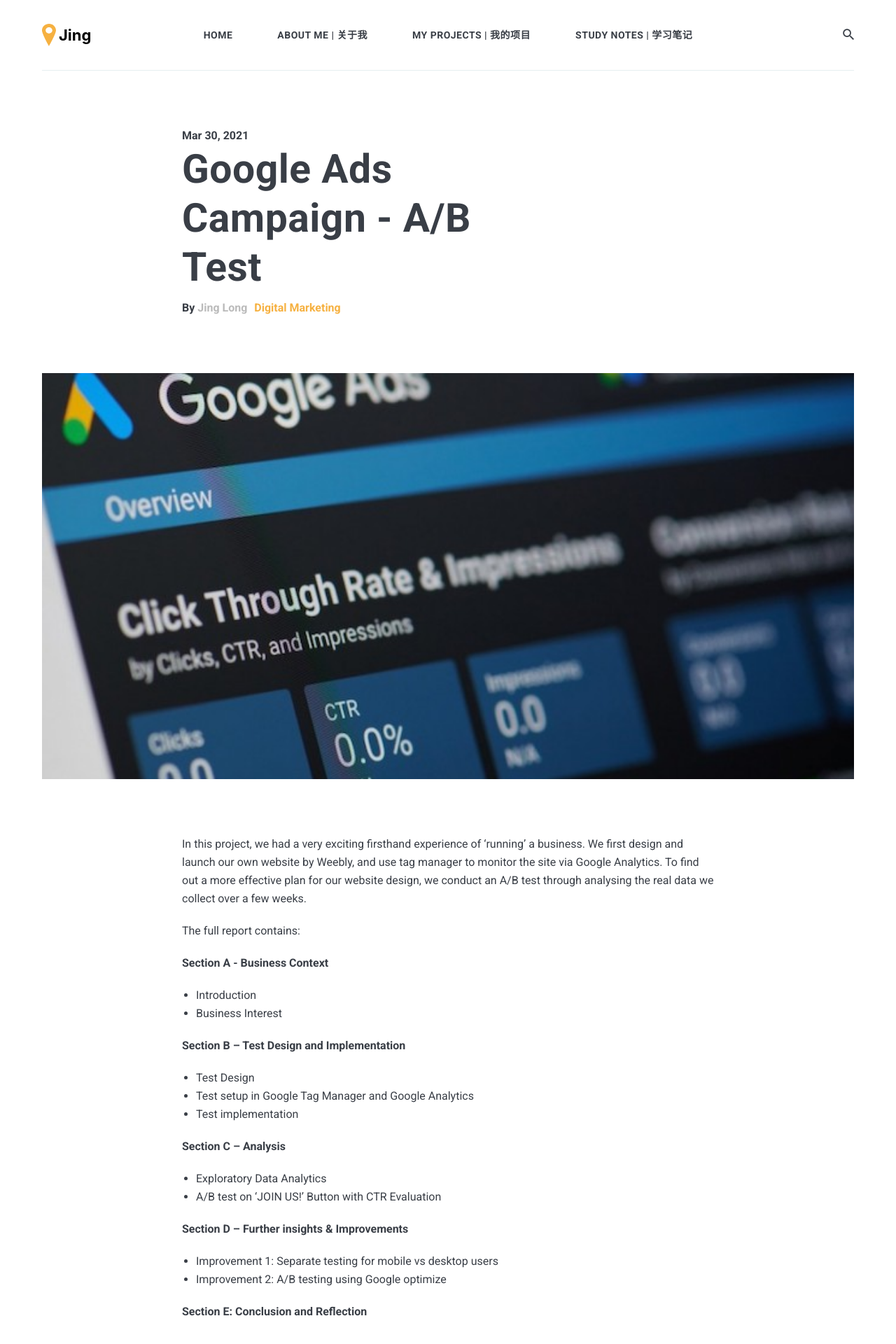
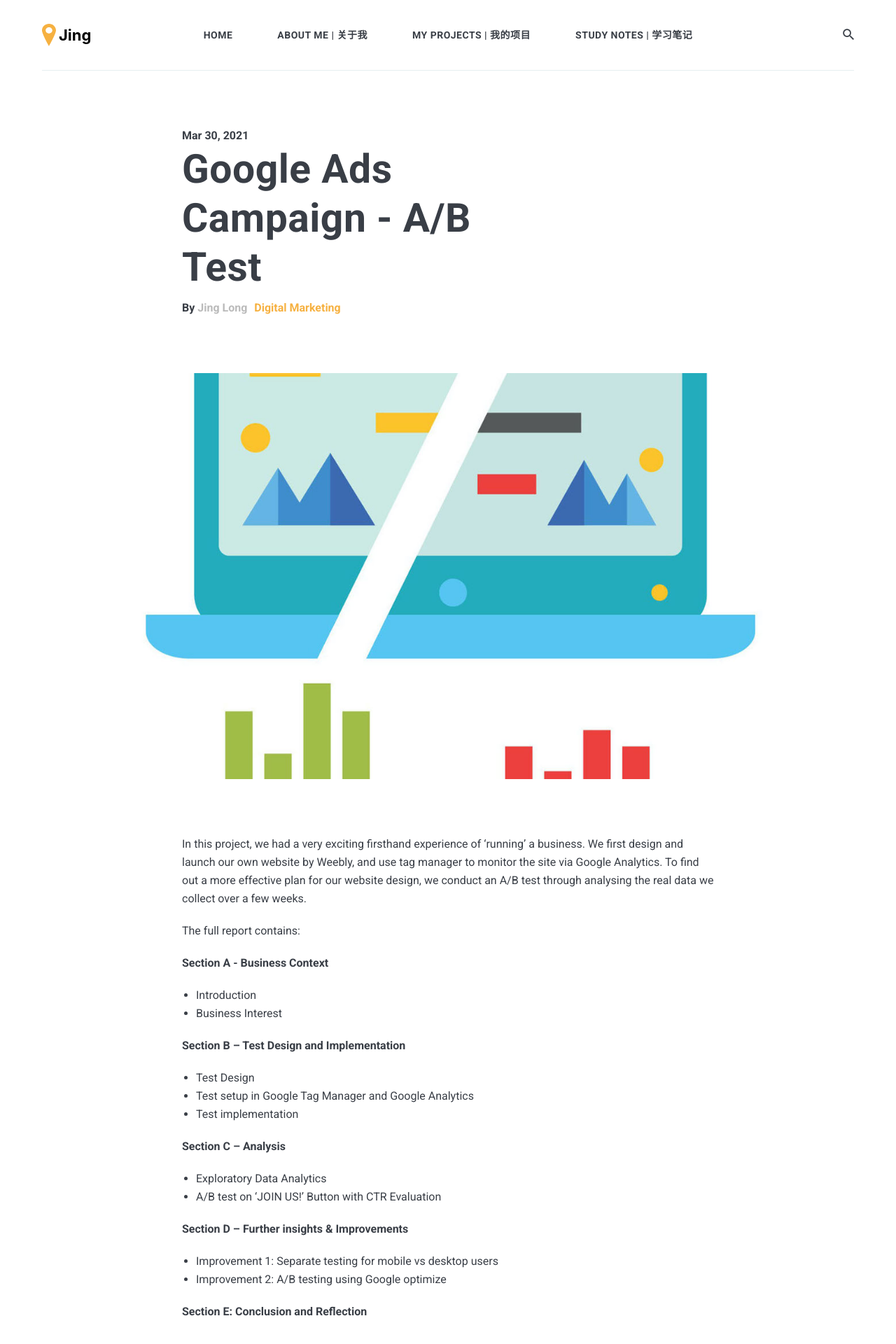
Before and after one commit to jing042323/jing-long, a Jekyll site: the page built from _posts/2021-10-07-google_ads_ABtest.markdown, in a window 1280 px wide. Shown: the top 1920 px of the page at 70% size. Built offline with Jekyll 4.4.1, drawn with Linux system fonts in a browser that asks for light colours; nearby versions of some CDN libraries; comment, search, counter and statistics services are not loaded.

Commit message:
update abtest

```diff
--- a/_posts/2021-10-07-google_ads_ABtest.markdown
+++ b/_posts/2021-10-07-google_ads_ABtest.markdown
@@ -2,7 +2,7 @@
 layout: post
 title: Google Ads Campaign - A/B Test
 date: 2021-03-30
-image: google_ads.png
+image: google_ads_ABtest.jpeg
 tags: [Digital Marketing]
 ---
 
```
